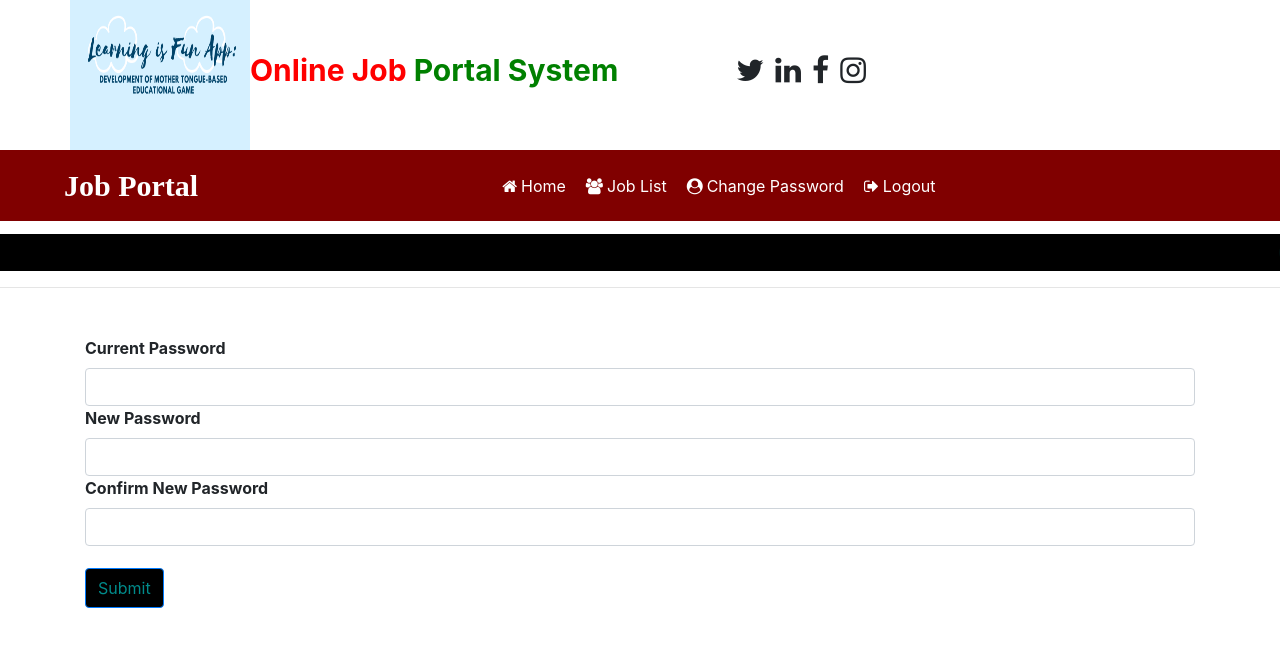
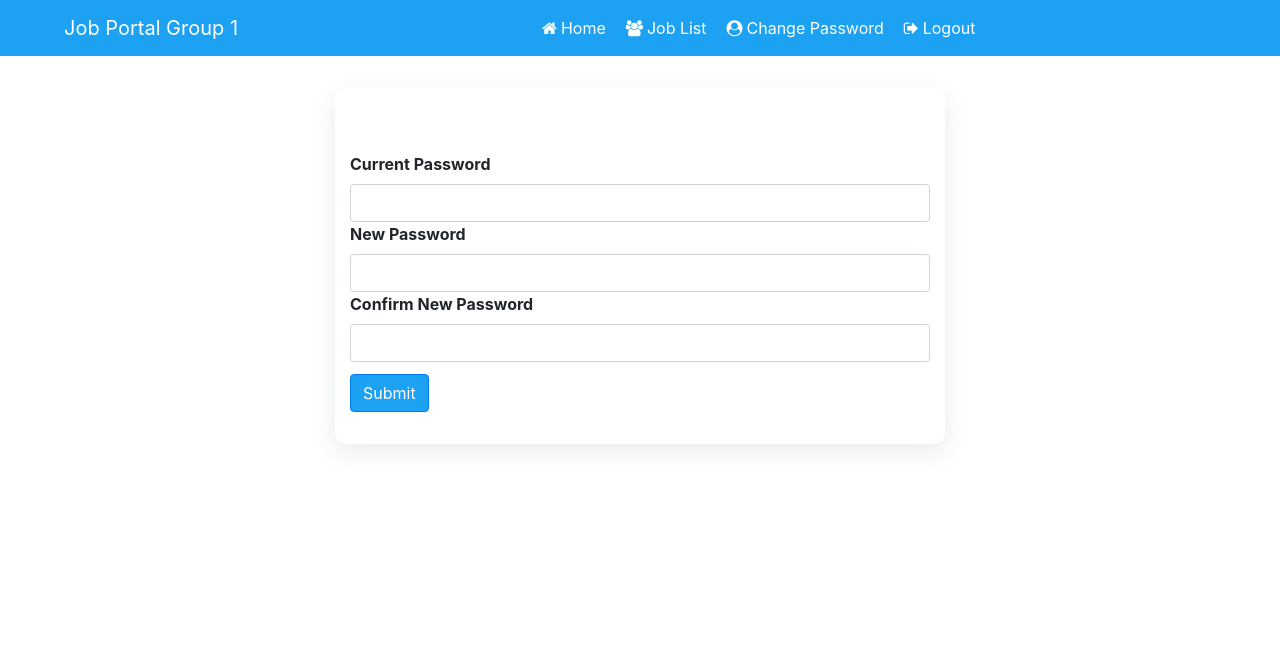
Before and after one commit to angedc02/jobportal, a Django app: page /change_passworduser in a window 1280 px wide. Shown: the top 647 px of the page. Run offline with Django 4.2, Linux system fonts and the light colour scheme; a user stored in the database is signed in.

Commit message:
change-pass-and-user-nav-done

```diff
--- a/job/templates/change_passworduser.html
+++ b/job/templates/change_passworduser.html
@@ -4,6 +4,17 @@
 
 {% include 'user_navigation.html' %}
 
+<style>
+    .col-lg-6{
+      margin: 2rem auto;
+    }
+    .box{
+      margin-bottom: 2rem;
+      box-shadow: rgba(149, 157, 165, 0.2) 0px 8px 24px;
+      border-radius: 0.7rem;
+      padding: 1rem 0;
+    }
+</style>
 <script>
     function checkpass(){
         if(document.changepassword.newpassword.value != document.changepassword.confirmpassword.value){
@@ -14,26 +25,24 @@
         return true;
     }
 </script>
-
-<marquee style="font-family: 'Monotype Corsiva'; font-size:25px; color:darkcyan; background-color:black; font-weight:bold; margin-top: 1%">
-    Change Password
-</marquee>
-<hr>
-
+<div class="col-lg-6">
+    <div class="box">
         <form class="container mt-5" method="post" name="changepassword" onsubmit="return checkpass()">
         {% csrf_token %}
         <label><b>Current Password</b></label>
         <input type="password" class="form-control" name="currentpassword" required="true">
-
         <label><b>New Password</b></label>
         <input type="password" class="form-control" name="newpassword" required="true">
-
         <label><b>Confirm New Password</b></label>
         <input type="password" class="form-control" name="confirmpassword" required="true">
+        <input type="submit" class="btn btn-primary" style="margin-top: 2%; color: #fff; background-color: #1DA1F2;">
+</form>
+    </div>
+</div>
 
 
-    <input type="submit" class="btn btn-primary" style="margin-top: 2%; color:darkcyan; background-color: black; height: 40px;">
-</form>
+
+
 
 {% if error == "no" %}
 <script>
--- a/job/templates/navigation.html
+++ b/job/templates/navigation.html
@@ -10,6 +10,7 @@
     <script src="https://cdn.jsdelivr.net/npm/bootstrap@4.6.1/dist/js/bootstrap.bundle.min.js"></script>
     <link rel="stylesheet" href="https://cdnjs.cloudflare.com/ajax/libs/font-awesome/4.7.0/css/font-awesome.min.css">
     <link href="https://fonts.googleapis.com/css2?family=Roboto:wght@400;700&display=swap" rel="stylesheet">
+
     <style>
         @import url('https://fonts.googleapis.com/css?family=Roboto');
 
@@ -146,7 +147,6 @@
             }
         }
 
-
         @media (max-width: 991px){
             #navbarSupportedContent ul li a{
                 padding: 12px 30px;
@@ -223,7 +223,6 @@
         </div>
     </nav>
     <script>
-
          function test(){
             var tabsNewAnim = $('#navbarSupportedContent');
             var selectorNewAnim = $('#navbarSupportedContent').find('li').length;
--- a/job/templates/user_home.html
+++ b/job/templates/user_home.html
@@ -4,10 +4,6 @@
 
 {% include 'user_navigation.html' %}
 
-<marquee style="font-family: 'Monotype Corsiva'; font-size:25px; color:darkcyan; background-color:black; font-weight:bold; margin-top: 1%">
-    Profile
-</marquee>
-<hr>
 <div class="container">
     <div class="row">
         <div class="col-sm-6">
--- a/job/templates/user_navigation.html
+++ b/job/templates/user_navigation.html
@@ -9,73 +9,32 @@
     <script src="https://cdn.jsdelivr.net/npm/popper.js@1.16.1/dist/umd/popper.min.js"></script>
     <script src="https://cdn.jsdelivr.net/npm/bootstrap@4.6.1/dist/js/bootstrap.bundle.min.js"></script>
     <link rel="stylesheet" href="https://cdnjs.cloudflare.com/ajax/libs/font-awesome/4.7.0/css/font-awesome.min.css">
+    <link href="https://fonts.googleapis.com/css2?family=Roboto:wght@400;700&display=swap" rel="stylesheet">
 <style>
     .nav-link{
     color: white !important;
     margin-right: 4px;
     }
-
-    .nav-link:hover{
-    color: yellow !important;
-    font-weight: bold;
-    background-color: red;
-    border-radius: 10px;
-    }
-
-    .navbar-brand:hover{
-    color: yellow !important;
-    }
-
 </style>
 </head>
     <body>
-<div class="container">
-    <div class = "row">
-        <div class="'col-sm-3">
-            <img src="{% static 'images/LEARNING IS FUN app.png'%}" style= "width:180px; height:150px" alt="">
-        </div>
-
-        <div class="'col-sm-6 mt-5 text-center">
-            <span style="font-weight:bold; font-size: 30px">
-                <span style="color:red">Online Job</span>
-                <span style="color:green">Portal System</span>
-            </span>
-        </div>
-
-        <div class="'col-sm-3 mt-5" style="padding-left:10%">
-            <span style="font-weight:bold; font-size:30px">
-                <span><i class="fa fa-twitter pl-1"></i></span>
-                <span><i class="fa fa-linkedin pl-1"></i></span>
-                <span><i class="fa fa-facebook pl-1"></i></span>
-                <span><i class="fa fa-instagram pl-1"></i></span>
-            </span>
-        </div>
-    </div>
-
-</div>
-
-<nav class="navbar navbar-expand-sm" style="background-color:maroon">
-    <a class="navbar-brand text-white pl-5 font-weight-bold" style="font-family:'Monotype Corsiva'; font-size:30px">Job Portal</a>
-
+        <nav class="navbar navbar-expand-sm" style="background-color: #1DA1F2">
+            <a class="navbar-brand text-white pl-5" style="font-family:'Roboto', sans-serif';">Job Portal Group 1</a>
             <ul class="navbar-nav">
                 <li class="nav-item">
                     <a class="nav-link" href="{% url 'user_home' %}" style="margin-left:280px"><i class="fa fa-home mr-1"></i>Home</a>
                 </li>
-
                 <li class="nav-item">
                     <a class="nav-link" href="{% url 'user_latestjobs' %}"><i class="fa fa-users mr-1"></i>Job List</a>
                 </li>
-
                 <li class="nav-item">
                     <a class="nav-link" href="{% url 'change_passworduser' %}"><i class="fa fa-user-circle mr-1"></i>Change Password</a>
                 </li>
-
                 <li class="nav-item">
                     <a class="nav-link" href="{% url 'Logout' %}"><i class="fa fa-sign-out mr-1"></i>Logout</a>
                 </li>
             </ul>
-
-    <a class="navbar-brand text-white pl-5 font-weight-bold" style="font-family:'Monotype Corsiva'; font-size:20px">{{request.user.first_name}} {{request.user.last_name}}</a>
+            <a class="navbar-brand text-white pl-5" style="font-family:'Roboto'; font-size:20px">{{request.user.first_name}} {{request.user.last_name}}</a>
         </nav>
     </body>
 </html>
```
Lines whose indentation alone changed are shown as unchanged.
